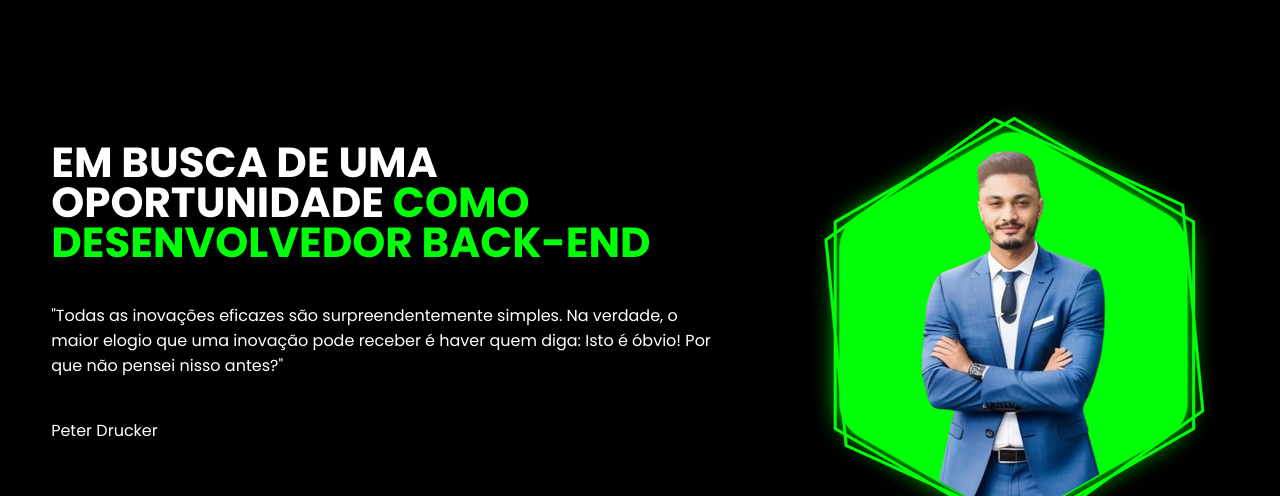
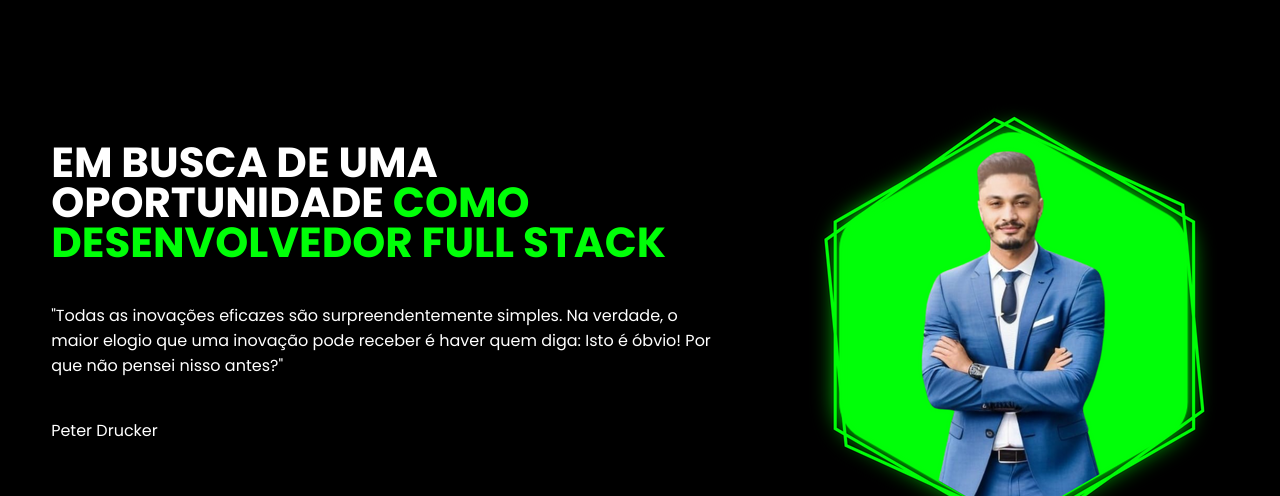
Before and after one commit to ricarduvieira/site-portfolio, a plain HTML site: page index.html in a window 1280 px wide. Shown: the part 304-800 px from the top of the page. Drawn offline with nearby package versions, Linux system fonts and the light colour scheme.

Commit message:
Atualização de texto

```diff
--- a/index.html
+++ b/index.html
@@ -78,7 +78,7 @@
             <div class="interface">
                 <div class="flex">
                     <div class="txt-topo-site">
-                        <h1>EM BUSCA DE UMA OPORTUNIDADE<span> COMO DESENVOLVEDOR BACK-END</span></h1>
+                        <h1>EM BUSCA DE UMA OPORTUNIDADE<span> COMO DESENVOLVEDOR FULL STACK</span></h1>
                         <p>"Todas as inovações eficazes são surpreendentemente simples. Na verdade, o maior elogio que
                             uma inovação pode receber é haver quem diga: Isto é óbvio! Por que não pensei nisso antes?"
                         <p>Peter Drucker
```
